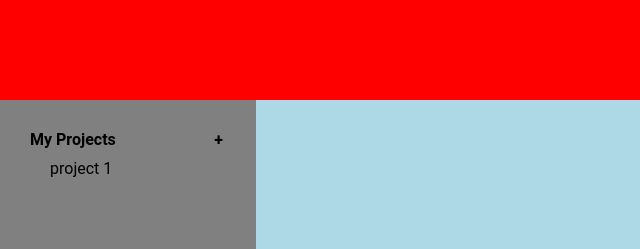
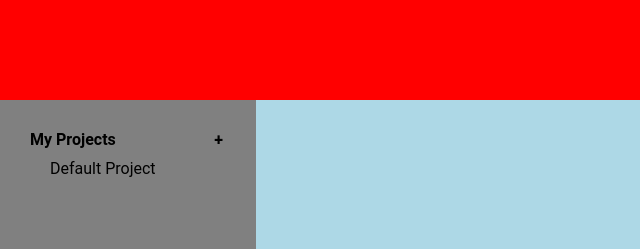
Before and after one commit to Junior4144/Todo-List-Project, a website built with webpack: page src/template.html in a window 1280 px wide. Shown: the top 249 px of the page, 0-640 px from the left. Built offline with nearby package versions, Linux system fonts and the light colour scheme.

Commit message:
Feat: form adds projects tabs on sidebar

```diff
--- a/src/page-load.js
+++ b/src/page-load.js
@@ -21,16 +21,16 @@ export function sidebar(){
     header_add.addEventListener('click', () =>{
         // activate from
         add_project_form();
-    })
+    });
 
     sidebar_header_container.appendChild(header_add);
 
     const sidebar_list_container= document.createElement('div');
-    sidebar_list_container.classList.add('list_container');
+    sidebar_list_container.classList.add('list-container');
 
     const list_item = document.createElement('div');
     list_item.classList.add("list-item");
-    list_item.textContent = "project 1";
+    list_item.textContent = "Default Project";
 
     list_item.addEventListener('click', () =>{
 
@@ -88,7 +88,7 @@ function add_project_form(){
     // Button container
     const project_btn_container = document.createElement('div');
     project_btn_container.classList.add('btn-container')
-    //create btn
+    //submit btn
     const submit_project_btn = document.createElement('button');
     submit_project_btn.classList.add('submit-btn');
     submit_project_btn.classList.add('project-btn');
@@ -104,14 +104,16 @@ function add_project_form(){
         const form_details = document.getElementById('project-details');
         const project_name = form_details.value;
 
+        const list_container = document.querySelector('.list-container');
+
+        const item = document.createElement('div');
+        item.textContent = project_name;
+
+        list_container.appendChild(item);
 
         body.removeChild(form_container);
 
 
-        //location.reload();
-        //remove form container from body
-        //save info and create project
-        //formate form to have better styling
     });
 
     //cancel button
--- a/src/styles.css
+++ b/src/styles.css
@@ -107,6 +107,21 @@ body{
 
     background-color: darkgrey;
 }
+.list-container{
+    display:flex;
+    flex-direction: column;
+    height:auto;
+    gap:5px;
+}
+
+
+.list-container div{
+    padding-left: 20px;
+}
+.list-container div:hover{
+    background-color: darkgrey;
+}
+
  /* Form */
 .form-container{
     position: absolute;
@@ -140,14 +155,7 @@ form{
 }
 
 
-.list_container{
-    height:auto;
-    display:flex;
 
-}
-.list-item{
-    padding-left: 20px;
-}
 
 
 /* CONTENT */
--- /dev/null
+++ b/src/todo.js
@@ -0,0 +1,5 @@
+
+
+function todo(){
+
+}
```
